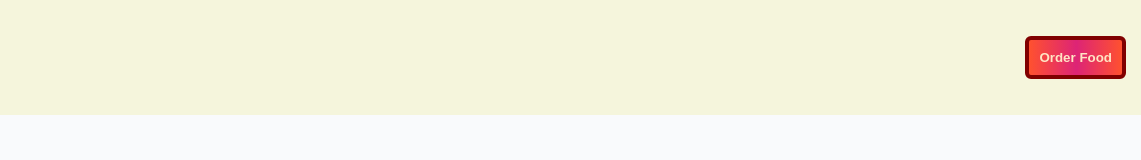
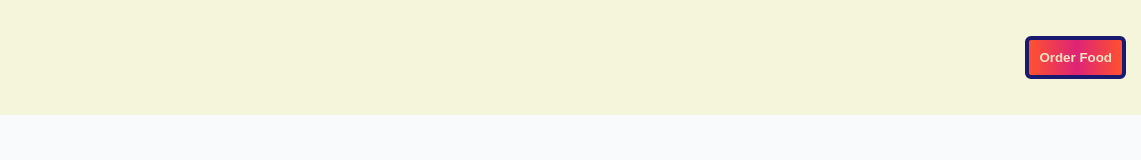
Before and after one commit to saili-100/Zomato-Webpage, a plain HTML site: page Zomato-Webpage-master/index.html in a window 1280 px wide. In both pictures the pointer is over the button "Order Food". Shown: the full height of the page, 139-1280 px from the left. Drawn offline with Linux system fonts and the light colour scheme.

Commit message:
3rd Commit

```diff
--- a/Zomato-Webpage-master/style.css
+++ b/Zomato-Webpage-master/style.css
@@ -29,7 +29,7 @@ body{
     font-weight:600;
 }
 .nav__item:hover {
-    border: 4px solid maroon;
+    border: 4px solid midnightblue;
     cursor: pointer;
 
 }
```
